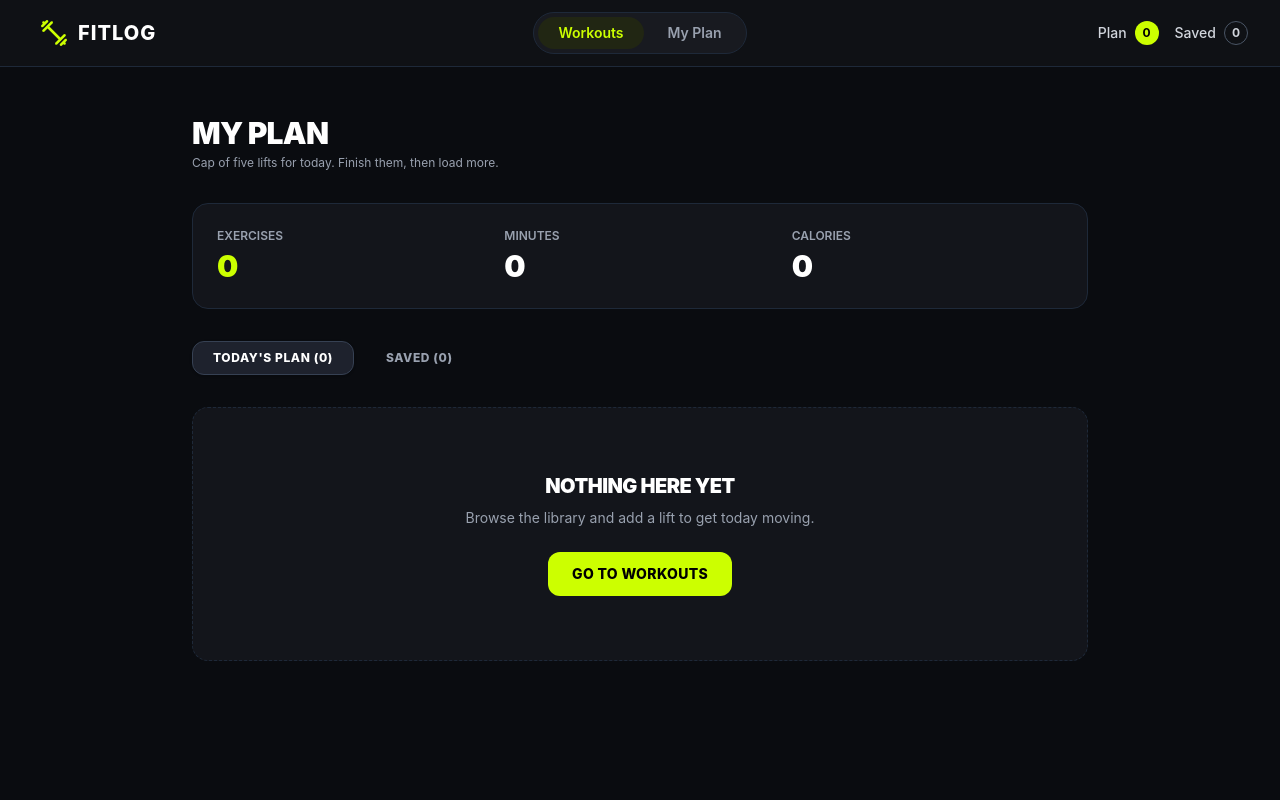
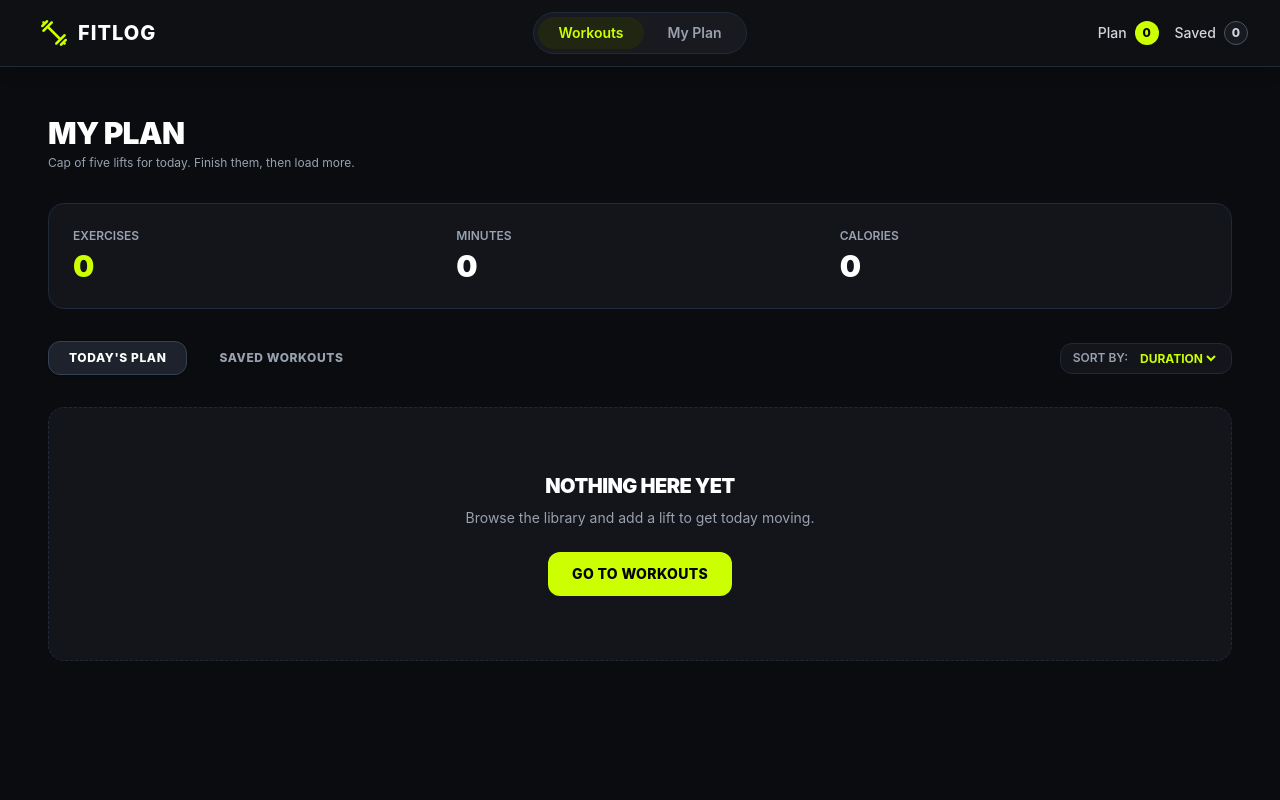
Before and after one commit to mamun8280/a6-fit-log, a Next.js app: page /my-plan in a window 1280 px wide. Shown: the top 800 px of the page. Built offline with nearby package versions, Linux system fonts and the light colour scheme.

Commit message:
sort by add

```diff
--- a/src/app/my-plan/page.tsx
+++ b/src/app/my-plan/page.tsx
@@ -4,27 +4,58 @@ import React, { useState } from 'react';
 import { useFitlog } from '@/context/FitlogContext';
 import TodaysPlanList from '@/components/TodaysPlanList';
 import SavedWorkoutsList from '@/components/SavedWorkoutsList';
+import { IWorkout } from '@/types/type';
+
+type SortOption = 'duration' | 'rating' | 'calories';
 
 const MyPlanPage = () => {
-    // এখানে savedWorkouts এর পরিবর্তে savedList ব্যবহার করা হয়েছে এবং তা নিচে ব্যবহৃত হচ্ছে
     const { todayPlan, savedList, removeFromPlan, removeFromSaved } = useFitlog();
     const [activeTab, setActiveTab] = useState<'plan' | 'saved'>('plan');
 
-    // মোট সময় এবং ক্যালরি হিসাব করা (শুধুমাত্র Today's Plan এর ওপর ভিত্তি করে)
+
+    const [planSort, setPlanSort] = useState<SortOption>('duration');
+    const [savedSort, setSavedSort] = useState<SortOption>('duration');
+
+
     const totalMinutes = todayPlan.reduce((acc, item) => acc + (Number(item.duration) || 0), 0);
     const totalCalories = todayPlan.reduce((acc, item) => acc + (Number(item.caloriesBurned || item.calories) || 0), 0);
 
+
+    const sortWorkouts = (list: IWorkout[], sortBy: SortOption) => {
+        const listCopy = [...list];
+
+        if (sortBy === 'duration') {
+            return listCopy.sort((a, b) => (Number(a.duration) || 0) - (Number(b.duration) || 0));
+        }
+        if (sortBy === 'rating') {
+            return listCopy.sort((a, b) => (Number(b.rating) || 0) - (Number(a.rating) || 0));
+        }
+        if (sortBy === 'calories') {
+            return listCopy.sort((a, b) => {
+                const calA = Number(a.caloriesBurned || a.calories) || 0;
+                const calB = Number(b.caloriesBurned || b.calories) || 0;
+                return calB - calA;
+            });
+        }
+        return listCopy;
+    };
+
+
+    const sortedTodayPlan = sortWorkouts(todayPlan, planSort);
+    const sortedSavedList = sortWorkouts(savedList, savedSort);
+
     return (
         <div className="min-h-screen bg-[#0a0c10] text-white p-6 md:p-12">
-            <div className="max-w-4xl mx-auto space-y-8">
 
-                {/* পেজ হেডার */}
+            <div className="max-w-7xl mx-auto space-y-8">
+
+
                 <div>
                     <h1 className="text-3xl font-black uppercase tracking-tight text-white">MY PLAN</h1>
                     <p className="text-gray-400 text-xs mt-1">Cap of five lifts for today. Finish them, then load more.</p>
                 </div>
 
-                {/* স্ট্যাটস কার্ড */}
+
                 <div className="grid grid-cols-3 gap-4 bg-[#13151b] border border-gray-800 p-6 rounded-2xl">
                     <div>
                         <p className="text-gray-400 text-xs font-semibold uppercase">Exercises</p>
@@ -40,7 +71,9 @@ const MyPlanPage = () => {
                     </div>
                 </div>
 
-                {/* ট্যাব সুইচিং বাটন */}
+
+                <div className="flex flex-col sm:flex-row items-start sm:items-center justify-between gap-4">
+
                     <div className="flex gap-3">
                         <button
                             onClick={() => setActiveTab('plan')}
@@ -50,7 +83,7 @@ const MyPlanPage = () => {
                                     : 'text-gray-400 hover:text-white'
                             }`}
                         >
-                        Today&apos;s Plan ({todayPlan.length})
+                            Today&apos;s Plan
                         </button>
                         <button
                             onClick={() => setActiveTab('saved')}
@@ -60,16 +93,38 @@ const MyPlanPage = () => {
                                     : 'text-gray-400 hover:text-white'
                             }`}
                         >
-                        Saved ({savedList.length})
+                            Saved Workouts
                         </button>
                     </div>
 
-                {/* ট্যাব অনুযায়ী আলাদা কম্পোনেন্ট রেন্ডার করা (এখানে savedList ব্যবহার করা হয়েছে) */}
+
+                    <div className="flex items-center gap-2 bg-[#13151b] border border-gray-800 px-3 py-1.5 rounded-xl">
+                        <span className="text-xs text-gray-400 font-semibold uppercase">Sort By:</span>
+                        <select
+                            value={activeTab === 'plan' ? planSort : savedSort}
+                            onChange={(e) => {
+                                const val = e.target.value as SortOption;
+                                if (activeTab === 'plan') {
+                                    setPlanSort(val);
+                                } else {
+                                    setSavedSort(val);
+                                }
+                            }}
+                            className="bg-transparent text-xs font-bold text-[#ccff00] focus:outline-none cursor-pointer uppercase"
+                        >
+                            <option value="duration" className="bg-[#13151b] text-white">duration</option>
+                            <option value="rating" className="bg-[#13151b] text-white">rating</option>
+                            <option value="calories" className="bg-[#13151b] text-white">calories</option>
+                        </select>
+                    </div>
+                </div>
+
+
                 <div>
                     {activeTab === 'plan' ? (
-                        <TodaysPlanList workouts={todayPlan} onRemove={removeFromPlan} />
+                        <TodaysPlanList workouts={sortedTodayPlan} onRemove={removeFromPlan} />
                     ) : (
-                        <SavedWorkoutsList workouts={savedList} onRemove={removeFromSaved} />
+                        <SavedWorkoutsList workouts={sortedSavedList} onRemove={removeFromSaved} />
                     )}
                 </div>
 
--- a/src/components/shared/Navbar.tsx
+++ b/src/components/shared/Navbar.tsx
@@ -1,3 +1,5 @@
+'use client';
+
 import React from 'react';
 import Image from 'next/image';
 import Link from 'next/link';
@@ -15,27 +17,31 @@ const Navbar: React.FC<NavbarProps> = ({
     savedCount = 0,
 }) => {
     return (
-    <nav className="w-full bg-[#0f1115] border-b border-gray-800 text-white">
+        /* এখানে sticky top-0 z-50 যুক্ত করা হয়েছে যাতে স্ক্রল করলেও নেভবার উপরে আটকে থাকে */
+        <nav className="sticky top-0 z-50 w-full bg-[#0f1115]/95 backdrop-blur-md border-b border-gray-800 text-white shadow-lg">
             <div className="container mx-auto px-4 md:px-8 py-3 navbar">
+
+                {/* Navbar Start: লোগো এবং মোবাইল ড্রপডাউন মেনু */}
                 <div className="navbar-start flex items-center gap-2">
                     <div className="dropdown">
-            <div tabIndex={0} role="button" className="btn btn-ghost lg:hidden p-1 text-gray-300">
+                        <div tabIndex={0} role="button" className="btn btn-ghost lg:hidden p-1 text-gray-300 hover:bg-gray-800">
                             <svg xmlns="http://www.w3.org/2000/svg" className="h-6 w-6" fill="none" viewBox="0 0 24 24" stroke="currentColor">
                                 <path strokeLinecap="round" strokeLinejoin="round" strokeWidth="2" d="M4 6h16M4 12h8m-8 6h16" />
                             </svg>
                         </div>
-            <ul tabIndex={0} className="menu menu-sm dropdown-content bg-[#181a20] rounded-box z-1 mt-3 w-52 p-2 shadow text-gray-300">
-              <li><Link href="/" className={activePage === 'Workouts' ? 'text-[#ccff00] font-bold' : ''}>Workouts</Link></li>
-              <li><Link href="/my-plan" className={activePage === 'My Plan' ? 'text-[#ccff00] font-bold' : ''}>My Plan</Link></li>
+                        <ul tabIndex={0} className="menu menu-sm dropdown-content bg-[#181a20] rounded-2xl border border-gray-800 z-50 mt-3 w-52 p-3 shadow-2xl text-gray-300 space-y-1">
+                            <li><Link href="/" className={activePage === 'Workouts' ? 'text-[#ccff00] font-bold bg-[#212613]' : 'hover:text-white'}>Workouts</Link></li>
+                            <li><Link href="/my-plan" className={activePage === 'My Plan' ? 'text-[#ccff00] font-bold bg-[#212613]' : 'hover:text-white'}>My Plan</Link></li>
                         </ul>
                     </div>
 
-          <Link href="/" className="flex items-center gap-2.5 hover:opacity-90">
+                    <Link href="/" className="flex items-center gap-2.5 hover:opacity-90 transition-opacity">
                         <Image src={logo} alt="FITLOG Icon" width={32} height={32} className="h-7 w-auto object-contain" priority />
-            <span className="font-extrabold text-xl tracking-wider text-white uppercase">FITLOG</span>
+                        <span className="font-extrabold text-lg md:text-xl tracking-wider text-white uppercase">FITLOG</span>
                     </Link>
                 </div>
 
+                {/* Navbar Center: বড় স্ক্রিনের জন্য নেভিগেশন ট্যাব */}
                 <div className="navbar-center hidden lg:flex">
                     <div className="flex items-center gap-1 bg-[#181a20] p-1 rounded-full border border-gray-800">
                         <Link href="/" className={`px-5 py-1.5 rounded-full text-sm font-semibold transition-colors ${activePage === 'Workouts' ? 'bg-[#212613] text-[#ccff00]' : 'text-gray-400 hover:text-white'}`}>Workouts</Link>
@@ -43,16 +49,18 @@ const Navbar: React.FC<NavbarProps> = ({
                     </div>
                 </div>
 
-        <div className="navbar-end flex items-center gap-4">
-          <Link href="/my-plan" className="flex items-center gap-2 text-sm font-medium text-gray-300 hover:opacity-90 transition-opacity">
-            <span>Plan</span>
-            <span className="bg-[#ccff00] text-black font-bold w-6 h-6 rounded-full flex items-center justify-center text-xs">{planCount}</span>
+                {/* Navbar End: প্ল্যান এবং সেভড কাউন্ট ব্যাজ */}
+                <div className="navbar-end flex items-center gap-3 md:gap-4">
+                    <Link href="/my-plan" className="flex items-center gap-1.5 md:gap-2 text-xs md:text-sm font-medium text-gray-300 hover:opacity-90 transition-opacity">
+                        <span className="hidden sm:inline">Plan</span>
+                        <span className="bg-[#ccff00] text-black font-extrabold w-5 h-5 md:w-6 md:h-6 rounded-full flex items-center justify-center text-xs shadow">{planCount}</span>
                     </Link>
-          <Link href="/my-plan" className="flex items-center gap-2 text-sm font-medium text-gray-300 hover:opacity-90 transition-opacity">
-            <span>Saved</span>
-            <span className="border border-gray-600 text-gray-300 font-bold w-6 h-6 rounded-full flex items-center justify-center text-xs">{savedCount}</span>
+                    <Link href="/my-plan" className="flex items-center gap-1.5 md:gap-2 text-xs md:text-sm font-medium text-gray-300 hover:opacity-90 transition-opacity">
+                        <span className="hidden sm:inline">Saved</span>
+                        <span className="border border-gray-600 text-gray-300 font-extrabold w-5 h-5 md:w-6 md:h-6 rounded-full flex items-center justify-center text-xs bg-[#181a20]">{savedCount}</span>
                     </Link>
                 </div>
+
             </div>
         </nav>
     );
```
Also changed, not shown: src/components/WorkoutCard.tsx (+22 -20 lines). Lines whose indentation alone changed are shown as unchanged.
